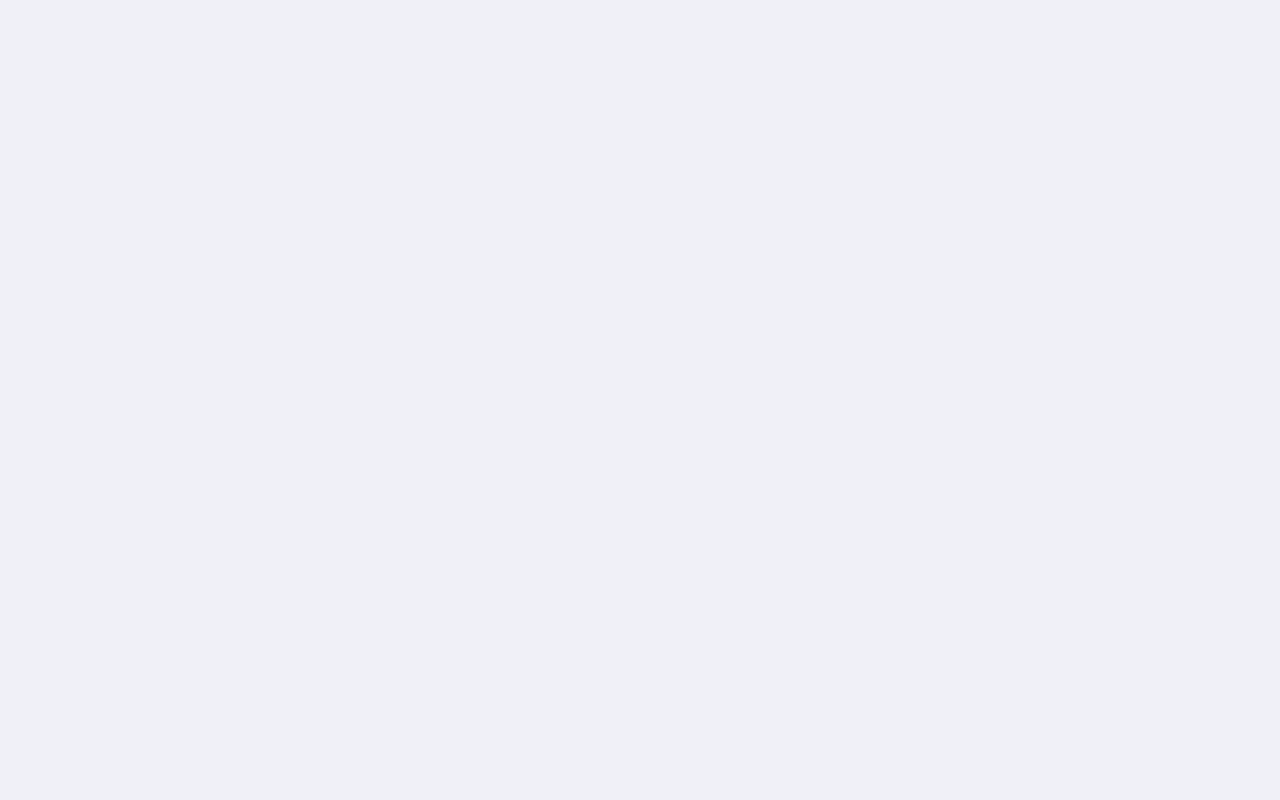
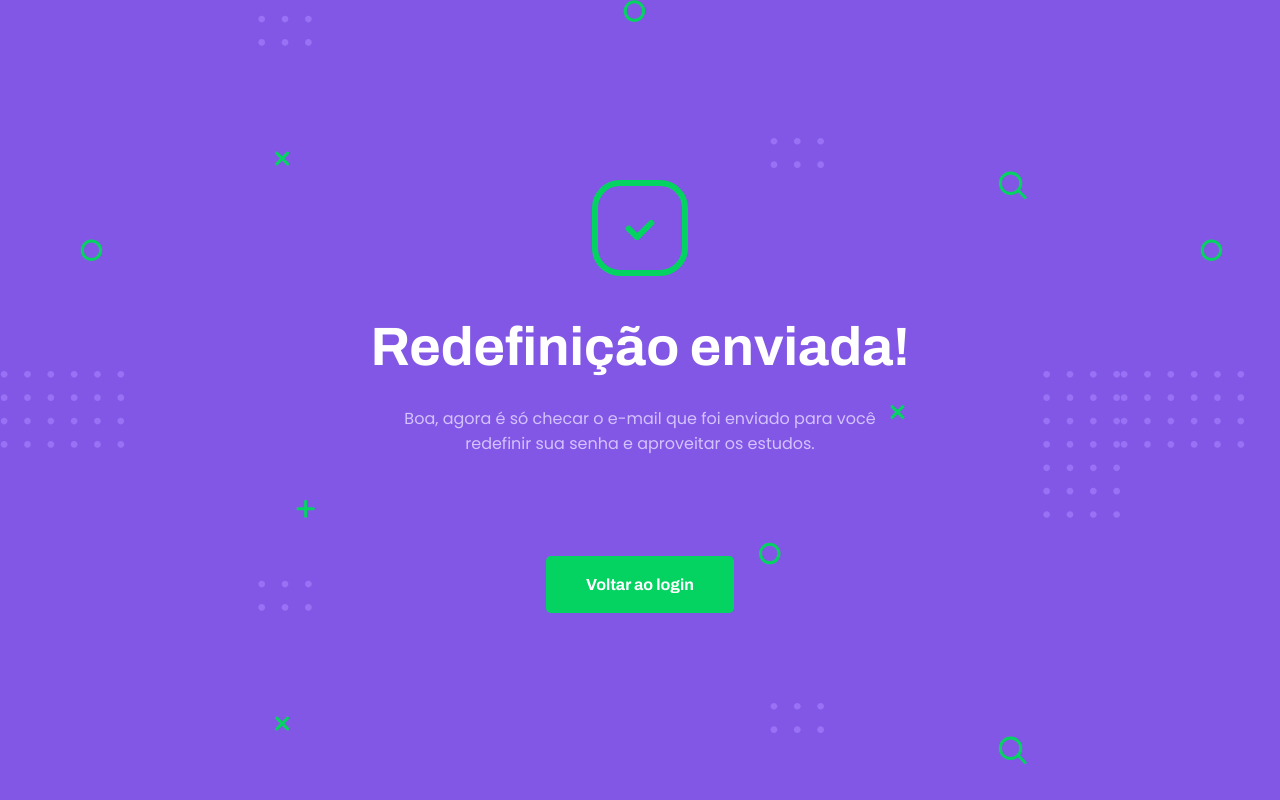
Before and after one commit to matheusEduardoTavares/NextLevelWeek02_Desafios, a React (Create React App) app in the folder web/: page /success in a window 1280 px wide. Built offline with nearby package versions, Linux system fonts and the light colour scheme; the HTML template or start-up script is replaced by a standard one.

Commit message:
Desenvolvido e finalizado o layout e estrutura da página SuccessResetPassword

```diff
--- a/web/src/pages/Home/index.tsx
+++ b/web/src/pages/Home/index.tsx
@@ -73,7 +73,7 @@ export default function Login(){
                             />
                             <p>Lembrar-me</p>
                             <p>
-                            <Link to="/register">
+                            <Link to="/passwordforgot">
                             Esqueci minha senha
                             </Link>
                             </p>
--- a/web/src/pages/PasswordForgot/index.tsx
+++ b/web/src/pages/PasswordForgot/index.tsx
@@ -17,7 +17,7 @@ export default function Login(){
     function handleLogin(e: FormEvent){
         e.preventDefault()
         if (submit){
-            history.push('/')
+            history.push('/success')
         }
     }
 
--- a/web/src/pages/PasswordForgot/styles.css
+++ b/web/src/pages/PasswordForgot/styles.css
@@ -97,7 +97,7 @@
     .page-passwordForgot .second-area > a > img {
         position: absolute;
         top: 1em;
-        left: 15.4vw;
+        left: 12.4vw;
     }
 }
 
@@ -121,7 +121,7 @@
     padding: 20px;
 }
 
-.page-passwordForgot .second-area .login button {
+.page-passwordForgot .second-area .login #button {
     margin: 20px 0;
     padding: 20px;
     border-radius: 5px;
@@ -134,7 +134,7 @@
     max-width: 375px;
 }
 
-.page-passwordForgot .login button:hover{
+.page-passwordForgot .login #button:hover{
     background-color: #dcdcf5;
 }
 
--- /dev/null
+++ b/web/src/pages/SuccessResetPassword/index.tsx
@@ -0,0 +1,20 @@
+import React from 'react'
+
+import './styles.css'
+
+import successButtonIcon from '../../assets/images/icons/success-check-icon.svg'
+
+import { Link } from 'react-router-dom'
+
+export default function SucessResetPassword() {
+    return (
+        <div id="page-success">
+            <div className="content">
+                <img src={successButtonIcon} alt="Sucesso" />
+                <h1 id="title">Redefinição enviada!</h1>
+                <p>Boa, agora é só checar o e-mail que foi enviado para você <br />redefinir sua senha e aproveitar os estudos.</p>
+                <Link to="/">Voltar ao login</Link>
+            </div>
+        </div>
+    );
+}
--- /dev/null
+++ b/web/src/pages/SuccessResetPassword/styles.css
@@ -0,0 +1,50 @@
+#page-success {
+    height: 100%;
+    width: 100%;
+    background: var(--color-primary);
+    background-image: url('../../assets/images/success-background.svg');
+}
+
+#page-success .content {
+    height: 100%;
+    display: flex;
+    flex-direction: column;
+    justify-content: center;
+    align-items: center;
+}
+
+#page-success img{
+    margin-bottom: 3rem;
+}
+
+#page-success h1 {
+    color: #fff;
+    font: 700 54px Archivo;
+    margin-bottom: 3rem;
+}
+
+#page-success p {
+    color: #D4C2FF;
+    font: 400 16px Poppins;
+    margin-bottom: 8rem;
+    text-align: center;
+}
+
+#page-success .content a {
+    margin: 20px 0;
+    padding: 20px 40px;
+    border-radius: 5px;
+    font-family: Archivo;
+    font-size: 16px;
+    font-weight: 600;
+    border: none;
+    cursor: pointer;
+    color: #fff;
+    background-color: #04D361;
+    text-decoration: none;
+    transition: background-color 0.2s;
+}
+
+#page-success .content a:hover{
+    background-color: var(--color-secundary-dark);
+}
--- a/web/src/routes.tsx
+++ b/web/src/routes.tsx
@@ -8,6 +8,7 @@ import TeacherList from './pages/TeacherList'
 import Home from './pages/Home'
 import Register from './pages/Register'
 import PasswordForgot from './pages/PasswordForgot'
+import SuccessResetPassword from './pages/SuccessResetPassword'
 
 export default function Routes(){
     return (
@@ -17,6 +18,7 @@ export default function Routes(){
             <Route path="/give-classes" component={TeacherForm}/>
             <Route path="/register" exact component={Register}/>
             <Route path="/passwordforgot" exact component={PasswordForgot}/>
+            <Route path="/success" component={SuccessResetPassword} />
             <Route path="/" exact component={Home}/>
         </BrowserRouter>
     )
```
